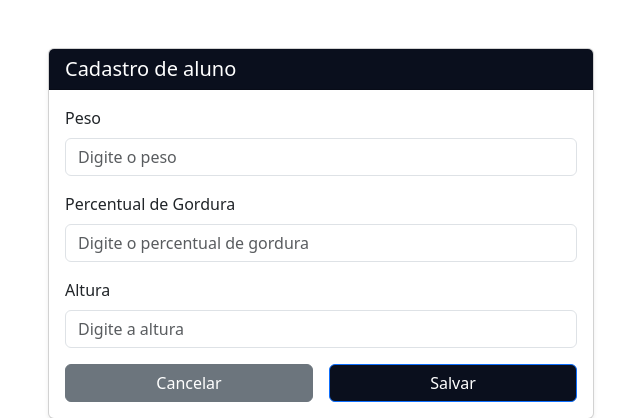
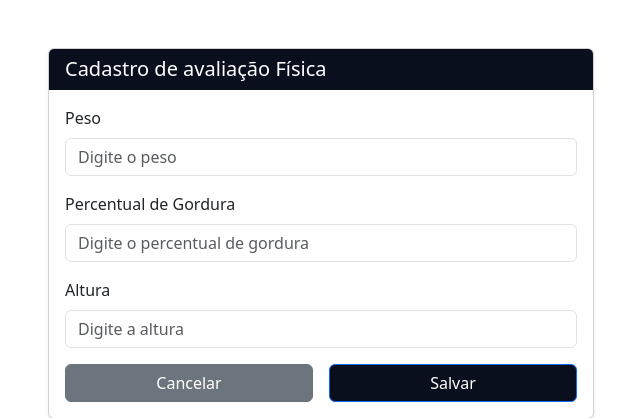
Before and after one commit to dudiinhamendes/profit, a Spring app: template src/main/resources/templates/avaliacaoFisica/form.html in a window 1280 px wide. Shown: the part 56-474 px from the top of the page, without its empty margins (319-959 px from the left). Run offline with Thymeleaf, Linux system fonts and the light colour scheme; the template is opened without the code that fills it, so the values that code supplies are empty; some of the project's set-up classes (security, data sources, template engines, error pages and the like) are left out, and stand-ins take their place.

Commit message:
Fix: Titulo da página de avaliação física e permissões de atendente

```diff
--- a/src/main/java/br/com/sistema/profit/controller/AvaliacaoFisicaController.java
+++ b/src/main/java/br/com/sistema/profit/controller/AvaliacaoFisicaController.java
@@ -38,6 +38,7 @@ public class AvaliacaoFisicaController {
 	}
 
 	@GetMapping("/visualizar")
+	@PreAuthorize("hasAnyRole('PROFESSOR')")
 	public String visualizar(Long id, Model model) {
 		try {
 			AvaliacaoFisica avaliacaoFisica = avaliacaoFisicaService.buscarPorId(id);
@@ -74,6 +75,7 @@ public class AvaliacaoFisicaController {
 	}
 
 	@GetMapping("/deletar")
+	@PreAuthorize("hasAnyRole('PROFESSOR')")
 	public String deletar(@RequestParam Long id) {
 		avaliacaoFisicaService.deletar(id);
 		return "redirect:/avaliacao-fisica/listar?msg=s-deleted";
--- a/src/main/resources/templates/avaliacaoFisica/form.html
+++ b/src/main/resources/templates/avaliacaoFisica/form.html
@@ -13,7 +13,7 @@
             <div class="col-md-6">
                 <div class="card shadow-sm">
                     <div class="card-header bg-primary-pf text-white">
-                        <h5 class="mb-0">Cadastro de aluno</h5>
+                        <h5 class="mb-0">Cadastro de avaliação Física</h5>
                     </div>
                     <div class="card-body">
 
```
